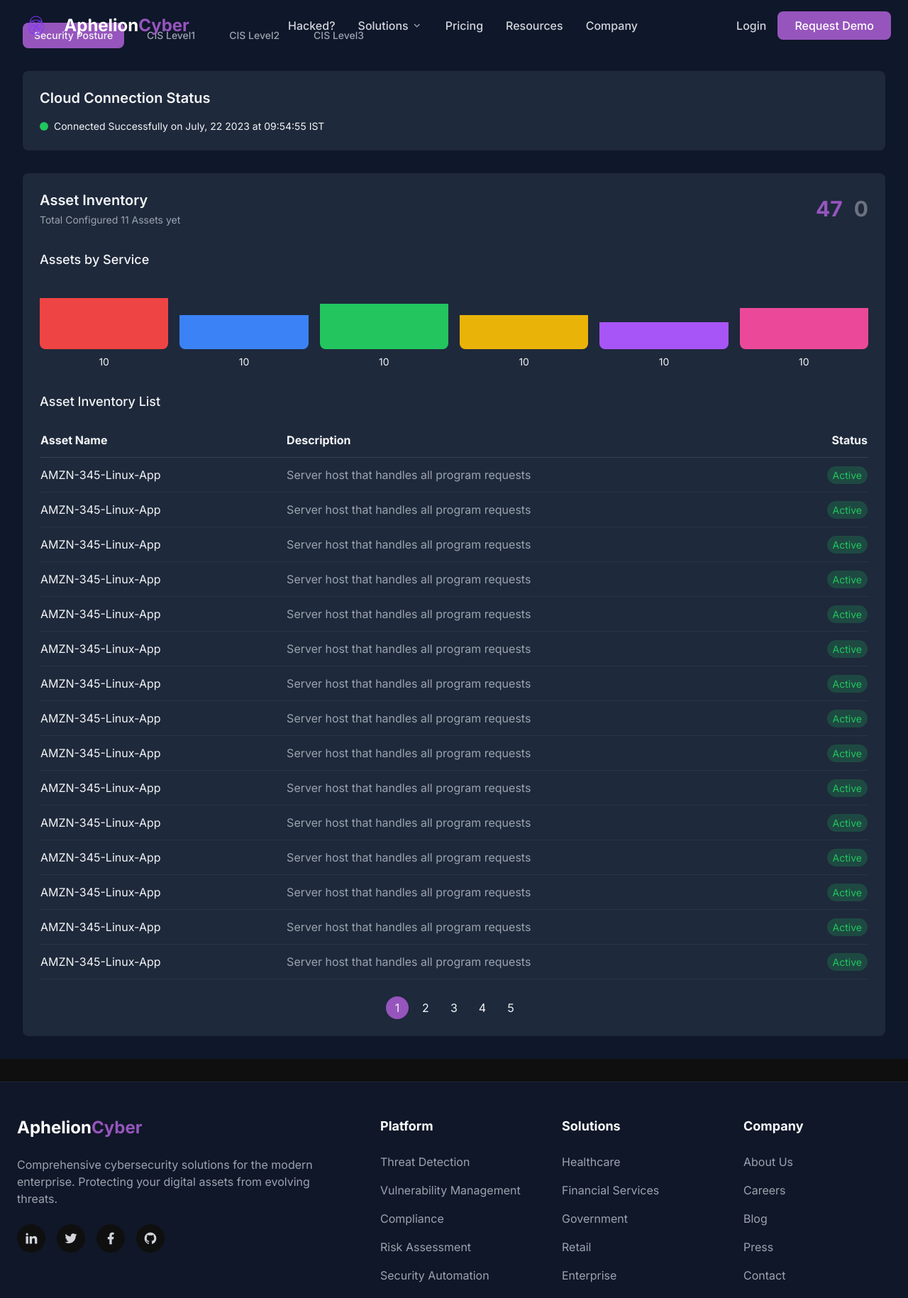
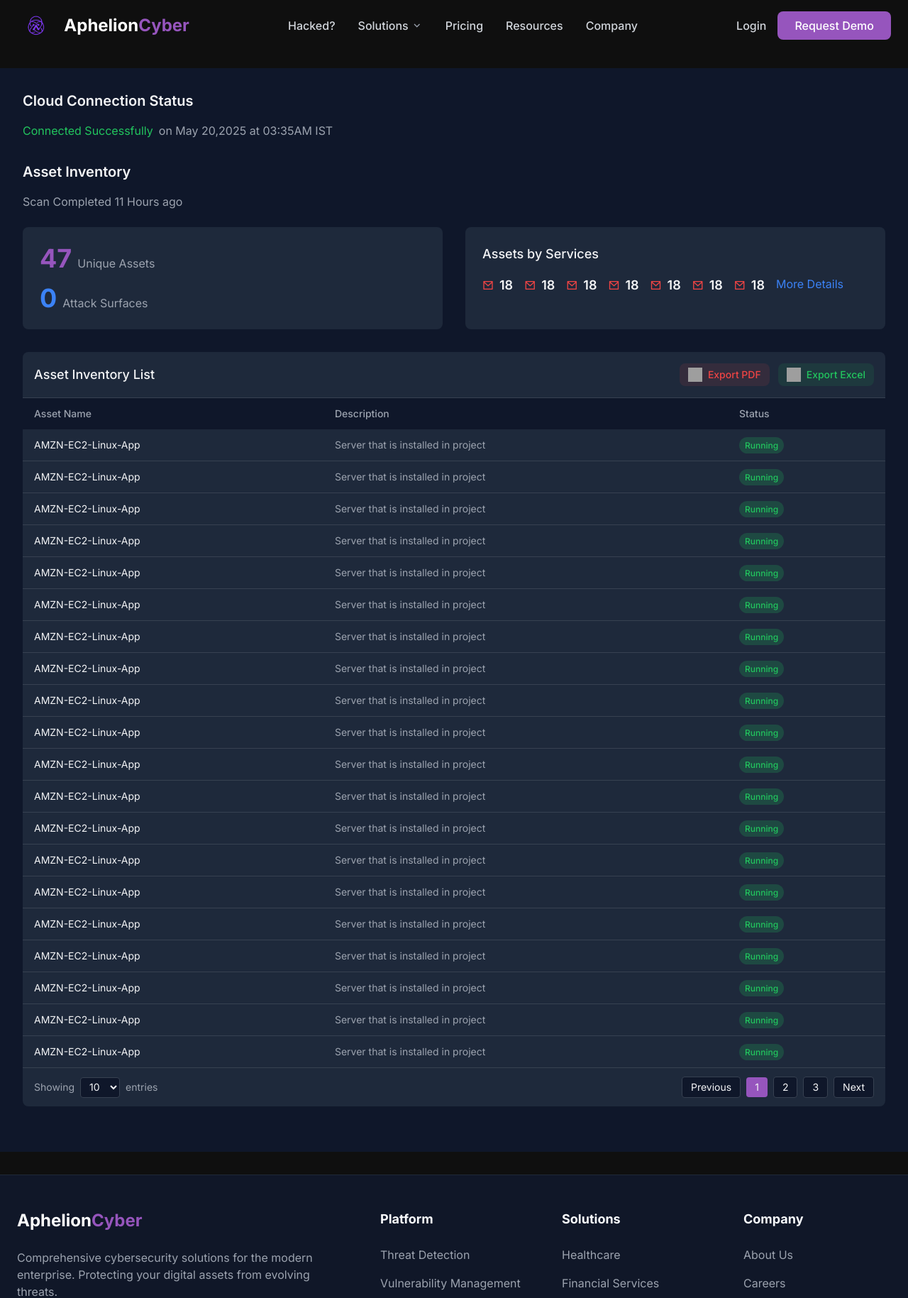
Before and after one commit to Luphonix-Prime/aphelion-cyber-new, a Django app: page /policy-generator/ in a window 1280 px wide. Shown: the top 1829 px of the page at 71% size. Run offline with Django 5.2, Linux system fonts and the light colour scheme; some libraries are stand-ins or nearby versions; grey boxes are pictures that could not be loaded.

Commit message:
feat: add export to PDF and Excel functionality for asset inventory
This commit introduces new views `export_pdf` and `export_excel` to allow users to export asset inventory data in PDF and Excel formats. The policy generator page has also been updated to include export buttons, enhancing the user experience by providing convenient data export options.

```diff
--- a/aphelioncyber/website/urls.py
+++ b/aphelioncyber/website/urls.py
@@ -22,5 +22,7 @@ urlpatterns = [
     path('addons/', views.addons, name='addons'),
     path('user-management/', views.user_management, name='user_management'),
     path('webappscanner/', views.webappscanner, name='webappscanner'),
-    path('policy-generator/', views.policygenerator, name='policygenerator'),  # Add this line
+    path('policy-generator/', views.policygenerator, name='policygenerator'),
+    path('export-pdf/', views.export_pdf, name='export_pdf'),
+    path('export-excel/', views.export_excel, name='export_excel'),
 ]
--- a/aphelioncyber/website/views.py
+++ b/aphelioncyber/website/views.py
@@ -5,6 +5,10 @@ from django.contrib.auth.decorators import login_required
 from django.contrib.auth.models import User
 from django.http import JsonResponse
 from .models import UserSubscription
+from django.http import HttpResponse
+import csv
+from reportlab.pdfgen import canvas
+from io import BytesIO
 
 def home(request):
     return render(request, 'website/home.html')
@@ -113,3 +117,62 @@ def user_management(request):
 
 def policygenerator(request):
     return render(request, 'website/policygenerator.html')
+
+
+def export_pdf(request):
+    # Create a file-like buffer to receive PDF data
+    buffer = BytesIO()
+
+    # Create the PDF object, using the buffer as its "file"
+    p = canvas.Canvas(buffer)
+
+    # Draw things on the PDF
+    p.drawString(100, 800, "Asset Inventory Report")
+    y = 750
+    # Add headers
+    p.drawString(100, y, "Asset Name")
+    p.drawString(250, y, "Description")
+    p.drawString(400, y, "Status")
+    y -= 20
+
+    # Add sample data (replace with your actual data)
+    sample_data = [
+        ["AMZN-EC2-Linux-App", "Server that is installed in project", "Running"],
+        # Add more rows as needed
+    ]
+
+    for row in sample_data:
+        p.drawString(100, y, row[0])
+        p.drawString(250, y, row[1])
+        p.drawString(400, y, row[2])
+        y -= 20
+
+    # Close the PDF object cleanly
+    p.showPage()
+    p.save()
+
+    # Get the value of the BytesIO buffer and return it
+    pdf = buffer.getvalue()
+    buffer.close()
+    response = HttpResponse(content_type='application/pdf')
+    response['Content-Disposition'] = 'attachment; filename="asset_inventory.pdf"'
+    response.write(pdf)
+    return response
+
+def export_excel(request):
+    response = HttpResponse(content_type='text/csv')
+    response['Content-Disposition'] = 'attachment; filename="asset_inventory.csv"'
+
+    writer = csv.writer(response)
+    writer.writerow(['Asset Name', 'Description', 'Status'])
+
+    # Add sample data (replace with your actual data)
+    sample_data = [
+        ['AMZN-EC2-Linux-App', 'Server that is installed in project', 'Running'],
+        # Add more rows as needed
+    ]
+
+    for row in sample_data:
+        writer.writerow(row)
+
+    return response
--- a/templates/base.html
+++ b/templates/base.html
@@ -220,7 +220,7 @@
                                         <ul class="space-y-2">
                                             <li><a href="{% url 'security' %}" class="block px-4 py-2 text-sm hover:bg-[#0f172a]/50 rounded-lg">Secutiry</a></li>
                                             <li><a href="{% url 'compliance' %}" class="block px-4 py-2 text-sm hover:bg-[#0f172a]/50 rounded-lg">Compliance</a></li>
-                                            <li><a href="#" class="block px-4 py-2 text-sm hover:bg-[#0f172a]/50 rounded-lg">Policy Generator</a></li>
+                                            <li><a href="{% url 'policygenerator' %}" class="block px-4 py-2 text-sm hover:bg-[#0f172a]/50 rounded-lg">Policy Generator</a></li>
                                             <!-- Replace the Device Management link with: -->
                                             <li><a href="{% url 'user_management' %}" class="block px-4 py-2 text-sm hover:bg-[#0f172a]/50                                                                                                                                                                                      ">User Management</a></li>
                                         </ul>
--- a/templates/website/policygenerator.html
+++ b/templates/website/policygenerator.html
@@ -4,114 +4,110 @@
 {% block title %}Policy Generator | Aphelion Cyber Security{% endblock %}
 
 {% block content %}
+<br>
+<br>
+<br>
+<br>
 <div class="min-h-screen bg-[#0f172a] text-gray-100 py-8">
     <div class="max-w-7xl mx-auto px-4 sm:px-6 lg:px-8">
-        <!-- Security Posture Tabs -->
-        <div class="flex space-x-4 mb-8">
-            <button class="px-4 py-2 bg-[#9655BD] rounded-lg text-sm font-medium">Security Posture</button>
-            <button class="px-4 py-2 text-gray-400 hover:text-white rounded-lg text-sm font-medium">CIS Level1</button>
-            <button class="px-4 py-2 text-gray-400 hover:text-white rounded-lg text-sm font-medium">CIS Level2</button>
-            <button class="px-4 py-2 text-gray-400 hover:text-white rounded-lg text-sm font-medium">CIS Level3</button>
-        </div>
-
         <!-- Cloud Connection Status -->
-        <div class="bg-[#1e293b] rounded-lg p-6 mb-8">
+        <div class="mb-8">
             <h2 class="text-xl font-semibold mb-4">Cloud Connection Status</h2>
             <div class="flex items-center space-x-2">
-                <div class="w-3 h-3 rounded-full bg-green-500"></div>
-                <span class="text-sm">Connected Successfully on July, 22 2023 at 09:54:55 IST</span>
+                <span class="text-green-500">Connected Successfully</span>
+                <span class="text-gray-400">on May 20,2025 at 03:35AM IST</span>
             </div>
         </div>
 
         <!-- Asset Inventory Section -->
-        <div class="bg-[#1e293b] rounded-lg p-6">
-            <div class="flex justify-between items-center mb-8">
-                <div>
-                    <h2 class="text-xl font-semibold">Asset Inventory</h2>
-                    <p class="text-sm text-gray-400 mt-1">Total Configured 11 Assets yet</p>
+        <div class="mb-8">
+            <h2 class="text-xl font-semibold mb-4">Asset Inventory</h2>
+            <div class="text-gray-400 mb-6">Scan Completed 11 Hours ago</div>
+
+            <!-- Asset Count and Graph -->
+            <div class="grid grid-cols-1 md:grid-cols-2 gap-8 mb-8">
+                <!-- Asset Count -->
+                <div class="bg-[#1e293b] rounded-lg p-6">
+                    <div class="flex items-baseline mb-4">
+                        <span class="text-4xl font-bold text-[#9655BD]">47</span>
+                        <span class="ml-2 text-gray-400">Unique Assets</span>
+                    </div>
+                    <div class="flex items-baseline">
+                        <span class="text-4xl font-bold text-[#3B82F6]">0</span>
+                        <span class="ml-2 text-gray-400">Attack Surfaces</span>
+                    </div>
                 </div>
-                <div class="flex items-center space-x-4">
-                    <div class="text-3xl font-bold text-[#9655BD]">47</div>
-                    <div class="text-3xl font-bold text-gray-500">0</div>
-                </div>
-            </div>
 
-            <!-- Assets by Service Graph -->
-            <div class="mb-8">
-                <h3 class="text-lg font-medium mb-4">Assets by Service</h3>
-                <div class="grid grid-cols-6 gap-4">
-                    <div class="text-center">
-                        <div class="h-24 bg-[#1e293b] rounded-lg relative">
-                            <div class="absolute bottom-0 w-full h-3/4 bg-red-500 rounded-b-lg"></div>
+                <!-- Assets by Service Graph -->
+                <div class="bg-[#1e293b] rounded-lg p-6">
+                    <h3 class="text-lg font-medium mb-4">Assets by Services</h3>
+                    <div class="flex flex-wrap gap-4">
+                        {% for i in '1234567' %}
+                        <div class="flex items-center space-x-2">
+                            <i class="ri-mail-line text-red-500"></i>
+                            <span class="text-lg font-semibold">18</span>
                         </div>
-                        <div class="mt-2 text-sm">10</div>
-                    </div>
-                    <div class="text-center">
-                        <div class="h-24 bg-[#1e293b] rounded-lg relative">
-                            <div class="absolute bottom-0 w-full h-1/2 bg-blue-500 rounded-b-lg"></div>
-                        </div>
-                        <div class="mt-2 text-sm">10</div>
-                    </div>
-                    <div class="text-center">
-                        <div class="h-24 bg-[#1e293b] rounded-lg relative">
-                            <div class="absolute bottom-0 w-full h-2/3 bg-green-500 rounded-b-lg"></div>
-                        </div>
-                        <div class="mt-2 text-sm">10</div>
-                    </div>
-                    <div class="text-center">
-                        <div class="h-24 bg-[#1e293b] rounded-lg relative">
-                            <div class="absolute bottom-0 w-full h-1/2 bg-yellow-500 rounded-b-lg"></div>
-                        </div>
-                        <div class="mt-2 text-sm">10</div>
-                    </div>
-                    <div class="text-center">
-                        <div class="h-24 bg-[#1e293b] rounded-lg relative">
-                            <div class="absolute bottom-0 w-full h-2/5 bg-purple-500 rounded-b-lg"></div>
-                        </div>
-                        <div class="mt-2 text-sm">10</div>
-                    </div>
-                    <div class="text-center">
-                        <div class="h-24 bg-[#1e293b] rounded-lg relative">
-                            <div class="absolute bottom-0 w-full h-3/5 bg-pink-500 rounded-b-lg"></div>
-                        </div>
-                        <div class="mt-2 text-sm">10</div>
+                        {% endfor %}
+                        <a href="#" class="text-blue-500 hover:text-blue-400">More Details</a>
                     </div>
                 </div>
             </div>
 
             <!-- Asset Inventory List -->
-            <div>
-                <h3 class="text-lg font-medium mb-4">Asset Inventory List</h3>
+            <div class="bg-[#1e293b] rounded-lg overflow-hidden">
+                <div class="p-4 border-b border-gray-700 flex justify-between items-center">
+                    <h3 class="text-lg font-medium">Asset Inventory List</h3>
+                    <div class="flex space-x-3">
+                        <a href="{% url 'export_pdf' %}" class="flex items-center space-x-2 px-3 py-1.5 bg-red-500/10 text-red-500 rounded-lg hover:bg-red-500/20 transition-colors">
+                            <img src="{% static 'images/pdf-icon.png' %}" alt="PDF" class="w-5 h-5">
+                            <span class="text-sm font-medium">Export PDF</span>
+                        </a>
+                        <a href="{% url 'export_excel' %}" class="flex items-center space-x-2 px-3 py-1.5 bg-green-500/10 text-green-500 rounded-lg hover:bg-green-500/20 transition-colors">
+                            <img src="{% static 'images/excel-icon.png' %}" alt="Excel" class="w-5 h-5">
+                            <span class="text-sm font-medium">Export Excel</span>
+                        </a>
+                    </div>
+                </div>
                 <div class="overflow-x-auto">
                     <table class="w-full">
-                        <thead>
-                            <tr class="border-b border-gray-700">
-                                <th class="py-3 text-left">Asset Name</th>
-                                <th class="py-3 text-left">Description</th>
-                                <th class="py-3 text-right">Status</th>
+                        <thead class="bg-[#0f172a]">
+                            <tr>
+                                <th class="px-4 py-3 text-left text-sm font-medium text-gray-400">Asset Name</th>
+                                <th class="px-4 py-3 text-left text-sm font-medium text-gray-400">Description</th>
+                                <th class="px-4 py-3 text-left text-sm font-medium text-gray-400">Status</th>
                             </tr>
                         </thead>
-                        <tbody>
-                            {% for i in "123456789012345"|make_list %}
-                            <tr class="border-b border-gray-700/50 hover:bg-[#1e293b]/50">
-                                <td class="py-3">AMZN-345-Linux-App</td>
-                                <td class="py-3 text-gray-400">Server host that handles all program requests</td>
-                                <td class="py-3 text-right">
-                                    <span class="px-2 py-1 rounded-full bg-green-500/20 text-green-500 text-sm">Active</span>
+                        <tbody class="divide-y divide-gray-700">
+                            {% for i in '12345678901234567890'|make_list %}
+                            <tr class="hover:bg-[#0f172a]/50">
+                                <td class="px-4 py-3 text-sm">AMZN-EC2-Linux-App</td>
+                                <td class="px-4 py-3 text-sm text-gray-400">Server that is installed in project</td>
+                                <td class="px-4 py-3 text-sm">
+                                    <span class="px-2 py-1 text-xs font-medium bg-green-500/20 text-green-500 rounded-full">Running</span>
                                 </td>
                             </tr>
                             {% endfor %}
                         </tbody>
                     </table>
                 </div>
-
                 <!-- Pagination -->
-                <div class="flex justify-center space-x-2 mt-6">
-                    {% for i in "12345"|make_list %}
-                    <button class="w-8 h-8 rounded-full {% if forloop.first %}bg-[#9655BD]{% else %}bg-[#1e293b]{% endif %} flex items-center justify-center">
-                        {{ i }}
-                    </button>
-                    {% endfor %}
+                <div class="flex items-center justify-between px-4 py-3 border-t border-gray-700">
+                    <div class="flex items-center space-x-2">
+                        <span class="text-sm text-gray-400">Showing</span>
+                        <select class="bg-[#0f172a] border border-gray-700 rounded px-2 py-1 text-sm">
+                            <option>10</option>
+                            <option>20</option>
+                            <option>50</option>
+                        </select>
+                        <span class="text-sm text-gray-400">entries</span>
+                    </div>
+                    <div class="flex items-center space-x-2">
+                        <button class="px-3 py-1 text-sm bg-[#0f172a] border border-gray-700 rounded hover:bg-[#1e293b]">Previous</button>
+                        <button class="px-3 py-1 text-sm bg-[#9655BD] rounded hover:bg-[#8b5cf6]">1</button>
+                        <button class="px-3 py-1 text-sm bg-[#0f172a] border border-gray-700 rounded hover:bg-[#1e293b]">2</button>
+                        <button class="px-3 py-1 text-sm bg-[#0f172a] border border-gray-700 rounded hover:bg-[#1e293b]">3</button>
+                        <button class="px-3 py-1 text-sm bg-[#0f172a] border border-gray-700 rounded hover:bg-[#1e293b]">Next</button>
+                    </div>
                 </div>
             </div>
         </div>
```
